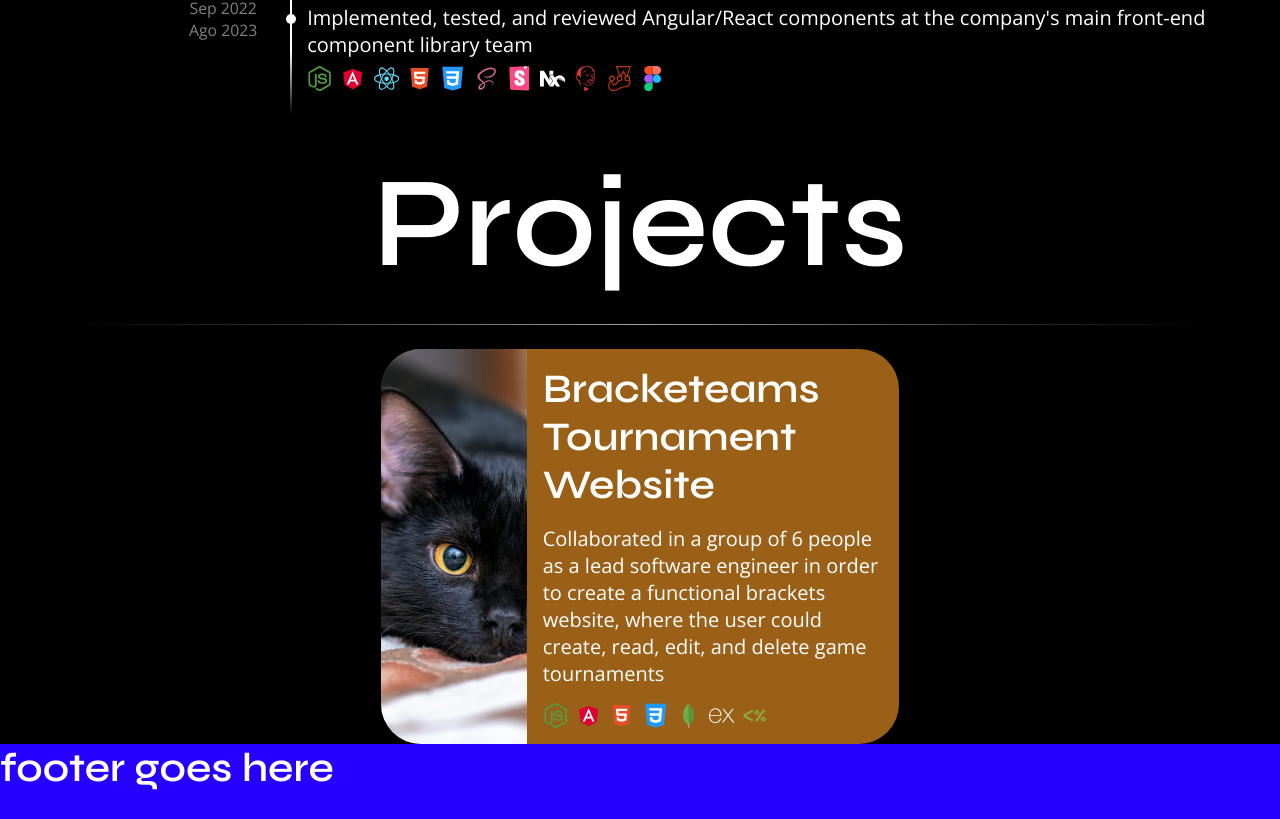
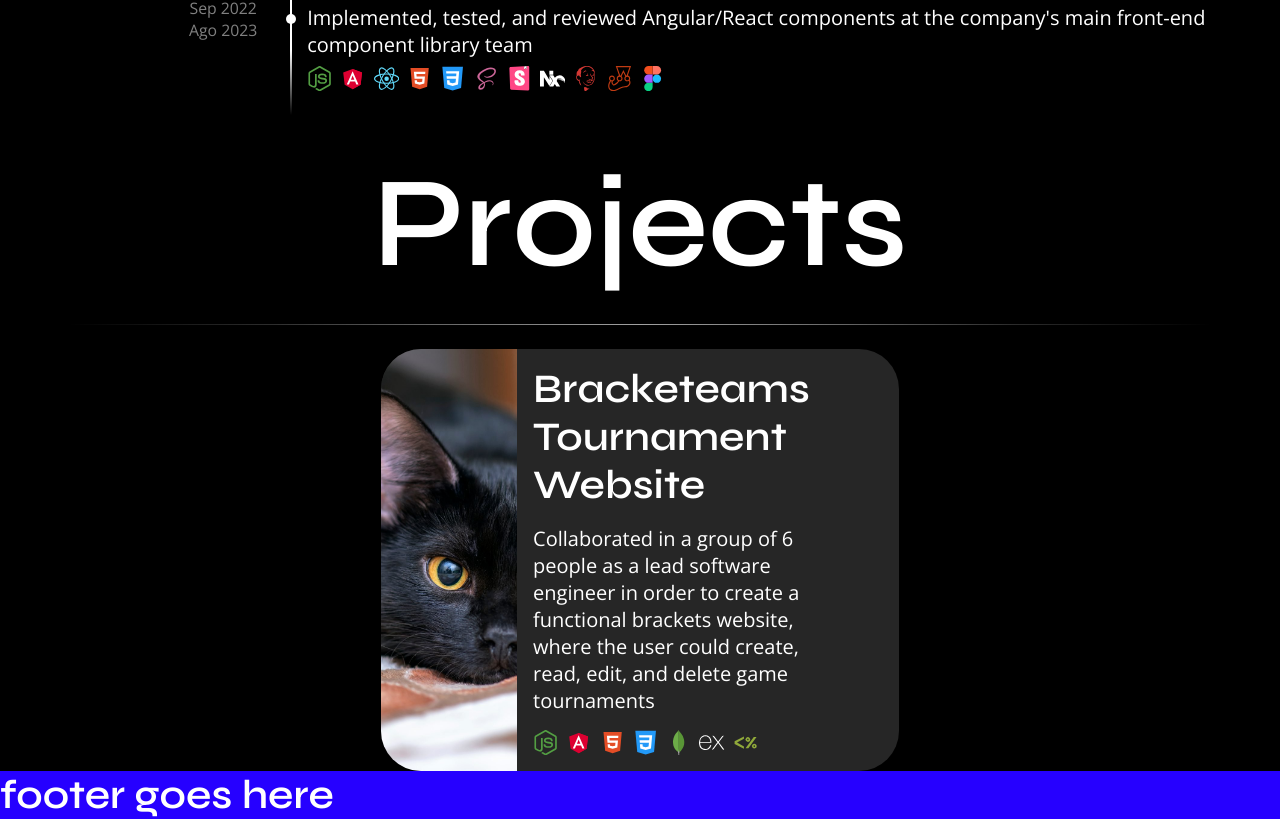
Before and after one commit to Gatinoko/Portfolio, a Next.js app: page / in a window 1280 px wide. Shown: the part 1935-2754 px from the top of the page. Before the commit the page ends 2727 px from the top, so only its background shows below. Built offline with nearby package versions, Linux system fonts and the light colour scheme.

Commit message:
feat(stylesheets): Cleaned up stylesheets

```diff
--- a/components/project-box/project-item/project-item.scss
+++ b/components/project-box/project-item/project-item.scss
@@ -4,10 +4,10 @@
 	& {
 		display: flex;
 		width: 45%;
-		gap: get-spacing-value(spacing-16);
-		background-color: rgb(155, 96, 24);
+		background-color: get-color-value(white-ffffff-15);
 		border-radius: 2.5rem;
 		overflow: hidden;
+		justify-content: center;
 
 		@include screen-breakpoint(mobile, tablet) {
 			width: 100%;
@@ -25,10 +25,8 @@
 			display: flex;
 			flex-direction: column;
 			gap: get-spacing-value(spacing-16);
-			padding: get-spacing-value(spacing-16) 0 get-spacing-value(spacing-16) 0;
-
+			padding: get-spacing-value(spacing-16);
 			width: 70%;
-			height: auto;
 		}
 
 		.title {
@@ -36,6 +34,7 @@
 		}
 
 		.description {
+			height: 100%;
 		}
 
 		.tech-icons {
@@ -47,7 +46,7 @@
 	.icon-links {
 		display: flex;
 		flex-direction: column;
-		justify-content: center;
 		gap: get-spacing-value(spacing-16);
+		padding: get-spacing-value(spacing-16);
 	}
 }
```
